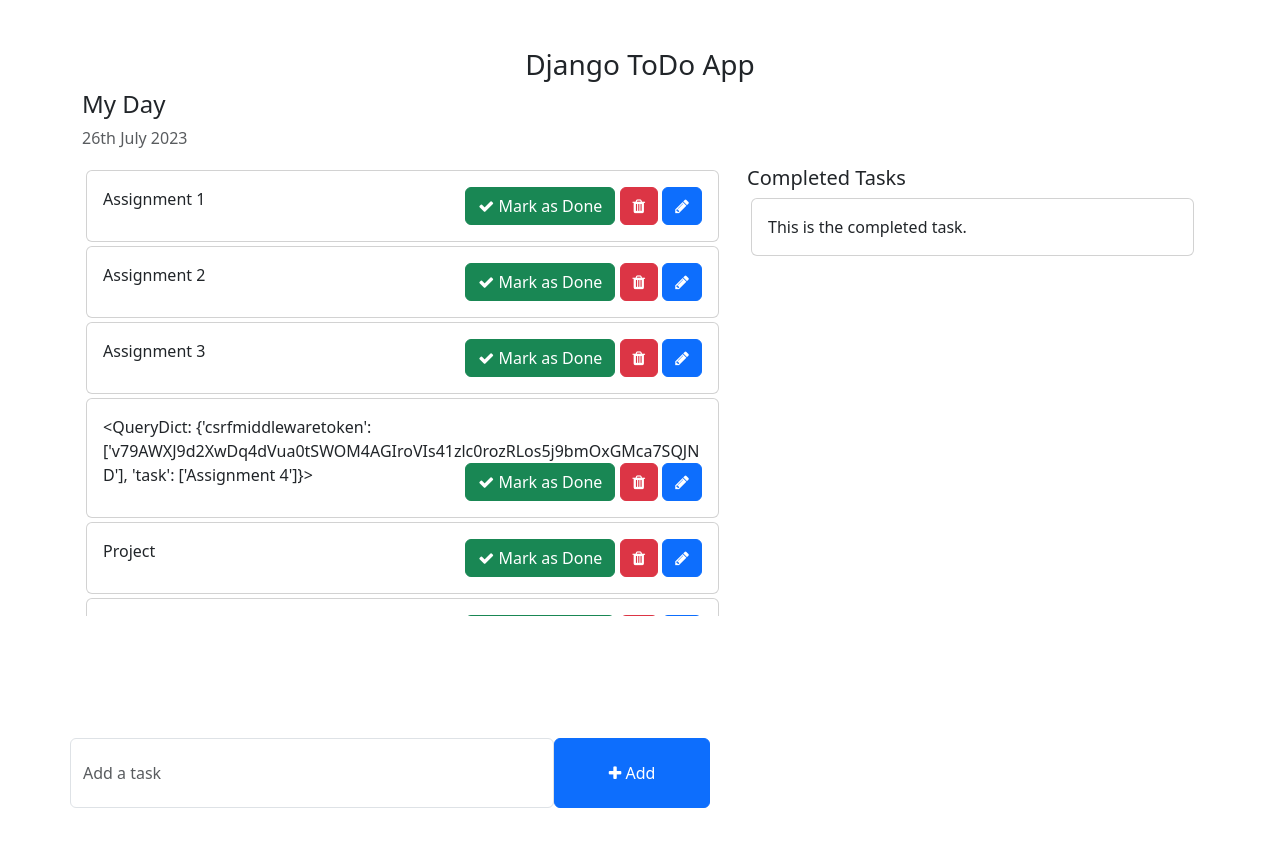
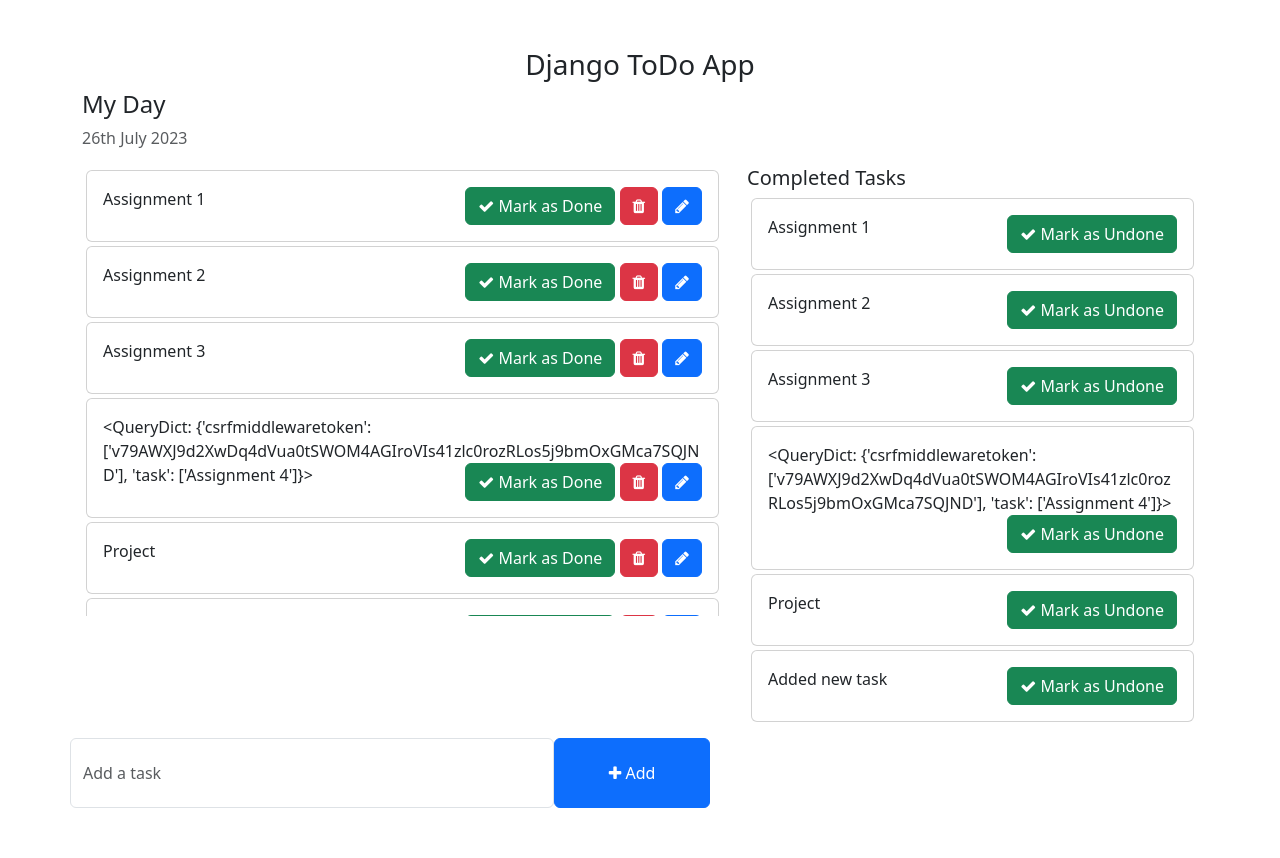
Before and after one commit to basil-b2s/Django-Tutorials, a Django app: template todo_main/templates/home.html in a window 1280 px wide. Run offline with Django 4.2, Linux system fonts and the light colour scheme; the template is opened without the code that fills it: values that come from a table or form of the project are taken from there, others are empty; data comes from the database, SQL or seed files in the repository; both versions use the stored data as it was after the commit.

Commit message:
added mark as done and undone feature

```diff
--- a/todo_main/templates/home.html
+++ b/todo_main/templates/home.html
@@ -30,7 +30,7 @@
                     <div class="card-body">
                         {{ task.task }}
                         <span style="position: relative; float: right;">
-                            <a class="btn btn-success"><i class="fa fa-check"></i> Mark as Done</a>
+                            <a href="{% url 'mark_as_done' task.pk %}" class="btn btn-success"><i class="fa fa-check"></i> Mark as Done</a>
                             <a class="btn btn-danger"><i class="fa fa-trash"></i></a>
                             <a class="btn btn-primary"><i class="fa fa-pencil"></i></a>
                         </span>
@@ -41,12 +41,17 @@
             </div>
             <div class="col-md-5 col-lg-5">
                 <h5>Completed Tasks</h5>
-
+                {% for task in completed_tasks%}
                 <div class="card m-1">
                     <div class="card-body">
-                        This is the completed task.
+                        {{ task.task }}
+                        <span style="position: relative; float: right;">
+                            <a href="{% url 'mark_as_undone' task.pk %}" class="btn btn-success"><i class="fa fa-check"></i> Mark as Undone</a>
+                        </span>
                     </div>
+
                 </div>
+                {% endfor %}
             </div>
         </div>
         <div class="row">
--- a/todo_main/todo/urls.py
+++ b/todo_main/todo/urls.py
@@ -2,4 +2,6 @@
 from . import views
 urlpatterns = [
     path('addTask/', views.addTask, name="addTask"),
+    path("mark_as_done/<int:pk>/", views.mark_as_done, name="mark_as_done"),
+    path('mark_as_undone/<int:pk>/', views.mark_as_undone, name='mark_as_undone'),
 ]
--- a/todo_main/todo_main/views.py
+++ b/todo_main/todo_main/views.py
@@ -3,7 +3,10 @@
 
 def home(request):
     tasks = Task.objects.filter(is_completed=False).order_by('-updated_at')
+    completed_tasks = Task.objects.filter(is_completed = True)
+
     context = {
         'tasks':tasks,
+        'completed_tasks' : completed_tasks,
     }
     return render(request, 'home.html', context)
```
Also changed, not shown: todo_main/todo/views.py (+13 -1 lines), todo_main/db.sqlite3.
